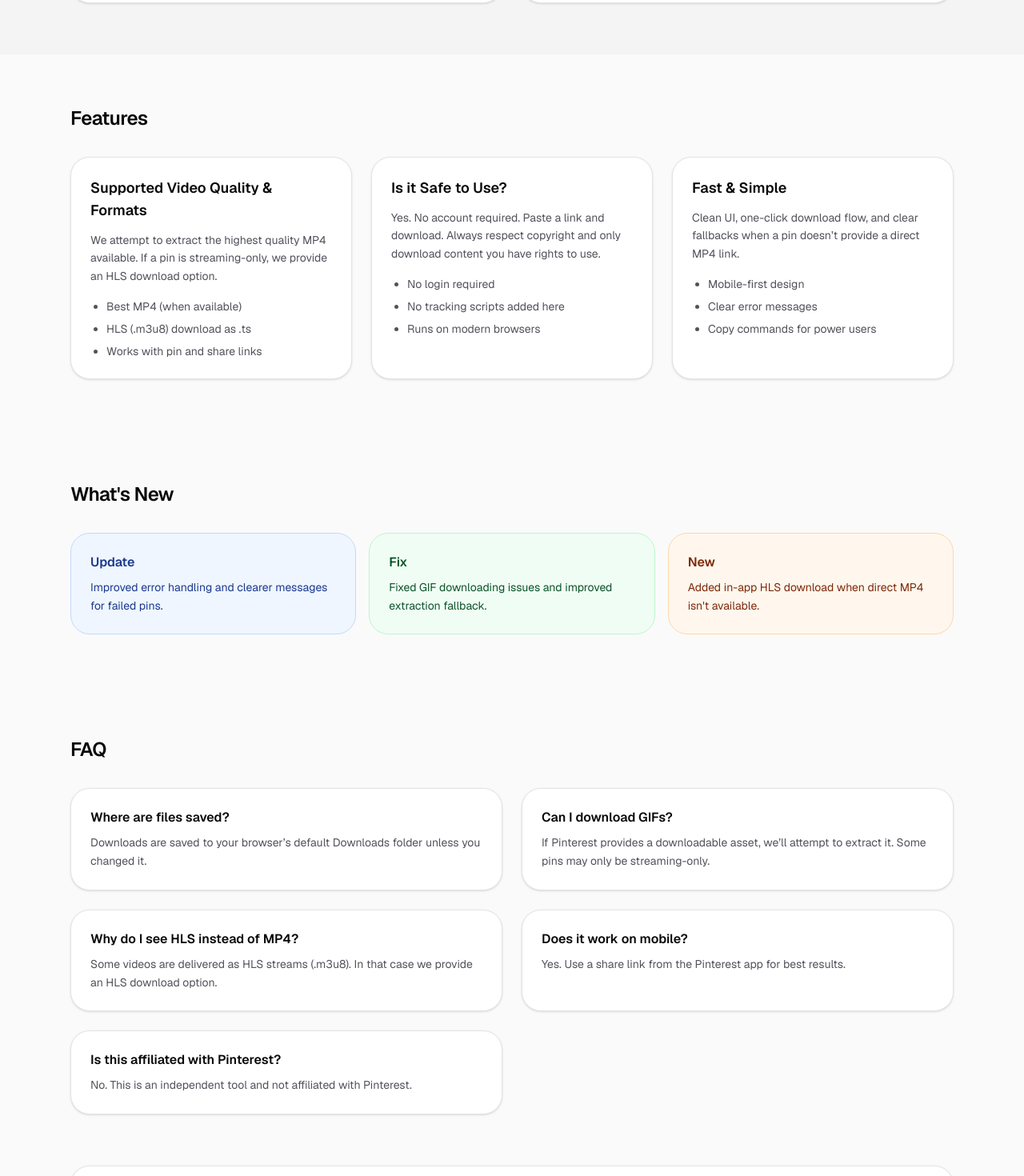
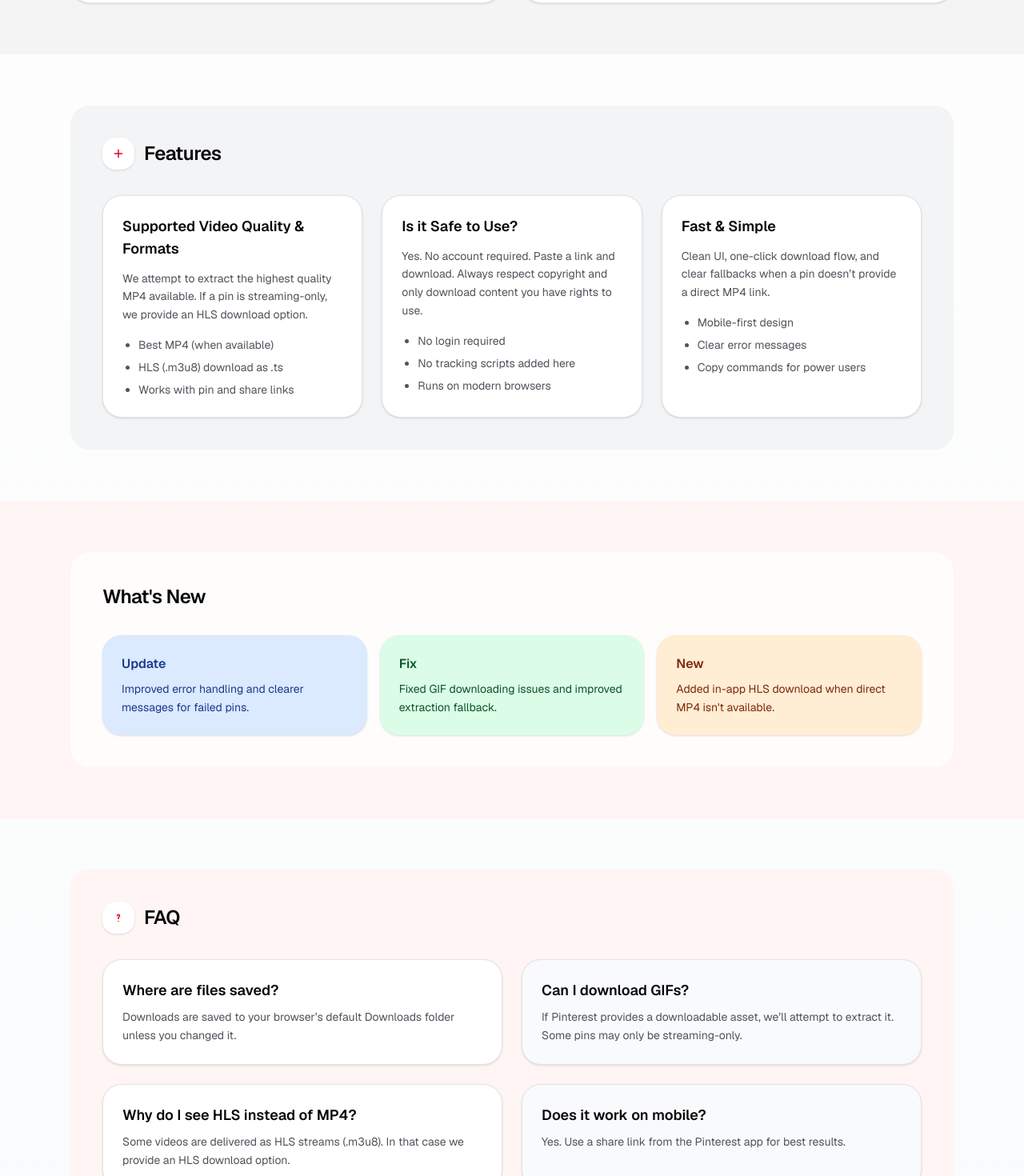
Before and after one commit to ShreeWebDev/Pinterest-downloader, a Next.js app: page / in a window 1280 px wide. Shown: the part 860-2330 px from the top of the page at 80% size. Built offline with nearby package versions, Linux system fonts and the light colour scheme.

Commit message:
Vibrant home page styling

```diff
--- a/app/page.tsx
+++ b/app/page.tsx
@@ -105,7 +105,7 @@ export default function Home() {
   }
 
   return (
-    <div className="min-h-screen bg-zinc-50 font-sans text-zinc-950">
+    <div className="min-h-screen bg-gradient-to-b from-white to-gray-50 font-sans text-zinc-950">
       <header className="sticky top-0 z-20 border-b border-zinc-200 bg-white/90 backdrop-blur">
         <nav className="mx-auto flex max-w-6xl items-center justify-between px-4 py-4 sm:px-6">
           <Link
@@ -115,13 +115,13 @@ export default function Home() {
             Pinterest Downloader
           </Link>
           <div className="hidden items-center gap-6 text-sm text-zinc-600 sm:flex">
-            <a href="#how-to" className="hover:text-zinc-900">
+            <a href="#how-to" className="hover:text-[#E60023]">
               How to
             </a>
-            <a href="#faq" className="hover:text-zinc-900">
+            <a href="#faq" className="hover:text-[#E60023]">
               FAQ
             </a>
-            <a href="#blog" className="hover:text-zinc-900">
+            <a href="#blog" className="hover:text-[#E60023]">
               Blog
             </a>
           </div>
@@ -153,7 +153,7 @@ export default function Home() {
               </div>
             </div>
 
-            <div className="rounded-3xl border border-zinc-200 bg-white p-5 shadow-sm sm:p-7">
+            <div className="rounded-3xl border border-zinc-200 bg-white p-5 shadow-lg shadow-red-100 sm:p-7">
               <form
                 className="flex flex-col gap-4"
                 onSubmit={(e) => {
@@ -178,7 +178,7 @@ export default function Home() {
                   <button
                     type="submit"
                     disabled={!isValidInput || loading}
-                    className="inline-flex h-14 shrink-0 items-center justify-center gap-3 rounded-2xl bg-[#E60023] px-7 font-semibold text-white shadow-sm transition-colors hover:bg-[#c7001f] disabled:cursor-not-allowed disabled:bg-zinc-300"
+                    className="inline-flex h-14 w-full items-center justify-center gap-3 rounded-2xl bg-[#E60023] px-7 font-semibold text-white shadow-sm transition-colors hover:bg-[#d0001f] disabled:cursor-not-allowed disabled:bg-zinc-300 sm:w-auto"
                   >
                     {loading ? (
                       <>
@@ -201,7 +201,10 @@ export default function Home() {
           </div>
         </section>
 
-        <section aria-label="Advertisement" className="mx-auto max-w-6xl px-4 pb-10 sm:px-6">
+        <section
+          aria-label="Advertisement"
+          className="mx-auto max-w-6xl px-4 pb-10 sm:px-6"
+        >
           <div className="flex h-24 items-center justify-center rounded-3xl border border-zinc-200 bg-zinc-100 text-sm font-medium text-zinc-600">
             Advertisement Placeholder
           </div>
@@ -266,9 +269,35 @@ export default function Home() {
 
         <section className="py-12 sm:py-16">
           <div className="mx-auto max-w-6xl px-4 sm:px-6">
+            <div className="rounded-3xl bg-gray-100 p-6 sm:p-10">
+              <div className="flex items-center gap-3">
+                <span className="inline-flex h-10 w-10 items-center justify-center rounded-2xl bg-white text-[#E60023] shadow-sm">
+                  <svg
+                    width="18"
+                    height="18"
+                    viewBox="0 0 24 24"
+                    fill="none"
+                    xmlns="http://www.w3.org/2000/svg"
+                  >
+                    <path
+                      d="M12 6V18"
+                      stroke="currentColor"
+                      strokeWidth="2"
+                      strokeLinecap="round"
+                    />
+                    <path
+                      d="M6 12H18"
+                      stroke="currentColor"
+                      strokeWidth="2"
+                      strokeLinecap="round"
+                    />
+                  </svg>
+                </span>
                 <h2 className="text-2xl font-semibold tracking-tight">
                   Features
                 </h2>
+              </div>
+
               <div className="mt-8 grid gap-6 lg:grid-cols-3">
                 <div className="rounded-3xl border border-zinc-200 bg-white p-6 shadow-sm">
                   <h3 className="text-lg font-semibold">
@@ -313,27 +342,29 @@ export default function Home() {
                 </div>
               </div>
             </div>
+          </div>
         </section>
 
-        <section className="bg-zinc-50 py-12 sm:py-16">
+        <section className="bg-[#FFF5F5] py-12 sm:py-16">
           <div className="mx-auto max-w-6xl px-4 sm:px-6">
+            <div className="rounded-3xl bg-white/70 p-6 sm:p-10">
               <h2 className="text-2xl font-semibold tracking-tight">
                 What&apos;s New
               </h2>
               <div className="mt-8 grid gap-4 lg:grid-cols-3">
-              <div className="rounded-3xl border border-blue-200 bg-blue-50 p-6 text-blue-900">
+                <div className="rounded-3xl bg-blue-100 p-6 text-blue-900 shadow-sm">
                 <h3 className="text-base font-semibold">Update</h3>
                 <p className="mt-2 text-sm leading-relaxed">
                   Improved error handling and clearer messages for failed pins.
                 </p>
               </div>
-              <div className="rounded-3xl border border-green-200 bg-green-50 p-6 text-green-900">
+                <div className="rounded-3xl bg-green-100 p-6 text-green-900 shadow-sm">
                 <h3 className="text-base font-semibold">Fix</h3>
                 <p className="mt-2 text-sm leading-relaxed">
                   Fixed GIF downloading issues and improved extraction fallback.
                 </p>
               </div>
-              <div className="rounded-3xl border border-orange-200 bg-orange-50 p-6 text-orange-900">
+                <div className="rounded-3xl bg-orange-100 p-6 text-orange-900 shadow-sm">
                 <h3 className="text-base font-semibold">New</h3>
                 <p className="mt-2 text-sm leading-relaxed">
                   Added in-app HLS download when direct MP4 isn&apos;t available.
@@ -341,28 +372,56 @@ export default function Home() {
               </div>
               </div>
             </div>
+          </div>
         </section>
 
         <section id="faq" className="py-12 sm:py-16">
           <div className="mx-auto max-w-6xl px-4 sm:px-6">
+            <div className="rounded-3xl bg-[#FFF5F5] p-6 sm:p-10">
+              <div className="flex items-center gap-3">
+                <span className="inline-flex h-10 w-10 items-center justify-center rounded-2xl bg-white text-[#E60023] shadow-sm">
+                  <svg
+                    width="18"
+                    height="18"
+                    viewBox="0 0 24 24"
+                    fill="none"
+                    xmlns="http://www.w3.org/2000/svg"
+                  >
+                    <path
+                      d="M12 18H12.01"
+                      stroke="currentColor"
+                      strokeWidth="2"
+                      strokeLinecap="round"
+                    />
+                    <path
+                      d="M10 9C10 7.89543 10.8954 7 12 7C13.1046 7 14 7.89543 14 9C14 10.5 12 11 12 12.5V14"
+                      stroke="currentColor"
+                      strokeWidth="2"
+                      strokeLinecap="round"
+                      strokeLinejoin="round"
+                    />
+                  </svg>
+                </span>
                 <h2 className="text-2xl font-semibold tracking-tight">FAQ</h2>
+              </div>
+
               <dl className="mt-8 grid gap-6 lg:grid-cols-2">
-              <div className="rounded-3xl border border-zinc-200 bg-white p-6 shadow-sm">
-                <dt className="text-base font-semibold">Where are files saved?</dt>
+                <div className="rounded-3xl border border-zinc-200 bg-white p-6 shadow-sm transition-colors hover:border-[#E60023]/40">
+                  <dt className="text-lg font-semibold">Where are files saved?</dt>
                   <dd className="mt-2 text-sm leading-relaxed text-zinc-600">
                     Downloads are saved to your browser’s default Downloads folder
                     unless you changed it.
                   </dd>
                 </div>
-              <div className="rounded-3xl border border-zinc-200 bg-white p-6 shadow-sm">
-                <dt className="text-base font-semibold">Can I download GIFs?</dt>
+                <div className="rounded-3xl border border-zinc-200 bg-gray-50 p-6 shadow-sm transition-colors hover:border-[#E60023]/40">
+                  <dt className="text-lg font-semibold">Can I download GIFs?</dt>
                   <dd className="mt-2 text-sm leading-relaxed text-zinc-600">
                     If Pinterest provides a downloadable asset, we’ll attempt to
                     extract it. Some pins may only be streaming-only.
                   </dd>
                 </div>
-              <div className="rounded-3xl border border-zinc-200 bg-white p-6 shadow-sm">
-                <dt className="text-base font-semibold">
+                <div className="rounded-3xl border border-zinc-200 bg-white p-6 shadow-sm transition-colors hover:border-[#E60023]/40">
+                  <dt className="text-lg font-semibold">
                     Why do I see HLS instead of MP4?
                   </dt>
                   <dd className="mt-2 text-sm leading-relaxed text-zinc-600">
@@ -370,22 +429,23 @@ export default function Home() {
                     we provide an HLS download option.
                   </dd>
                 </div>
-              <div className="rounded-3xl border border-zinc-200 bg-white p-6 shadow-sm">
-                <dt className="text-base font-semibold">
-                  Does it work on mobile?
-                </dt>
+                <div className="rounded-3xl border border-zinc-200 bg-gray-50 p-6 shadow-sm transition-colors hover:border-[#E60023]/40">
+                  <dt className="text-lg font-semibold">Does it work on mobile?</dt>
                   <dd className="mt-2 text-sm leading-relaxed text-zinc-600">
                     Yes. Use a share link from the Pinterest app for best results.
                   </dd>
                 </div>
-              <div className="rounded-3xl border border-zinc-200 bg-white p-6 shadow-sm">
-                <dt className="text-base font-semibold">Is this affiliated with Pinterest?</dt>
+                <div className="rounded-3xl border border-zinc-200 bg-white p-6 shadow-sm transition-colors hover:border-[#E60023]/40 lg:col-span-2">
+                  <dt className="text-lg font-semibold">
+                    Is this affiliated with Pinterest?
+                  </dt>
                   <dd className="mt-2 text-sm leading-relaxed text-zinc-600">
                     No. This is an independent tool and not affiliated with
                     Pinterest.
                   </dd>
                 </div>
               </dl>
+            </div>
           </div>
         </section>
 
@@ -402,7 +462,7 @@ export default function Home() {
         </section>
       </main>
 
-      <footer className="border-t border-zinc-800 bg-zinc-950 text-zinc-200">
+      <footer className="border-t border-zinc-700 bg-gradient-to-b from-gray-800 to-gray-900 text-zinc-100">
         <div className="mx-auto max-w-6xl px-4 py-10 sm:px-6">
           <div className="flex flex-col gap-6 sm:flex-row sm:items-start sm:justify-between">
             <div className="flex flex-col gap-2">
@@ -423,7 +483,7 @@ export default function Home() {
               </a>
             </div>
           </div>
-          <p className="mt-6 text-sm leading-relaxed text-zinc-400">
+          <p className="mt-6 text-sm leading-relaxed text-zinc-200/80">
             This site is not affiliated with Pinterest. Use it only to download
             content you have rights to use.
           </p>
```
Lines whose indentation alone changed are shown as unchanged.
